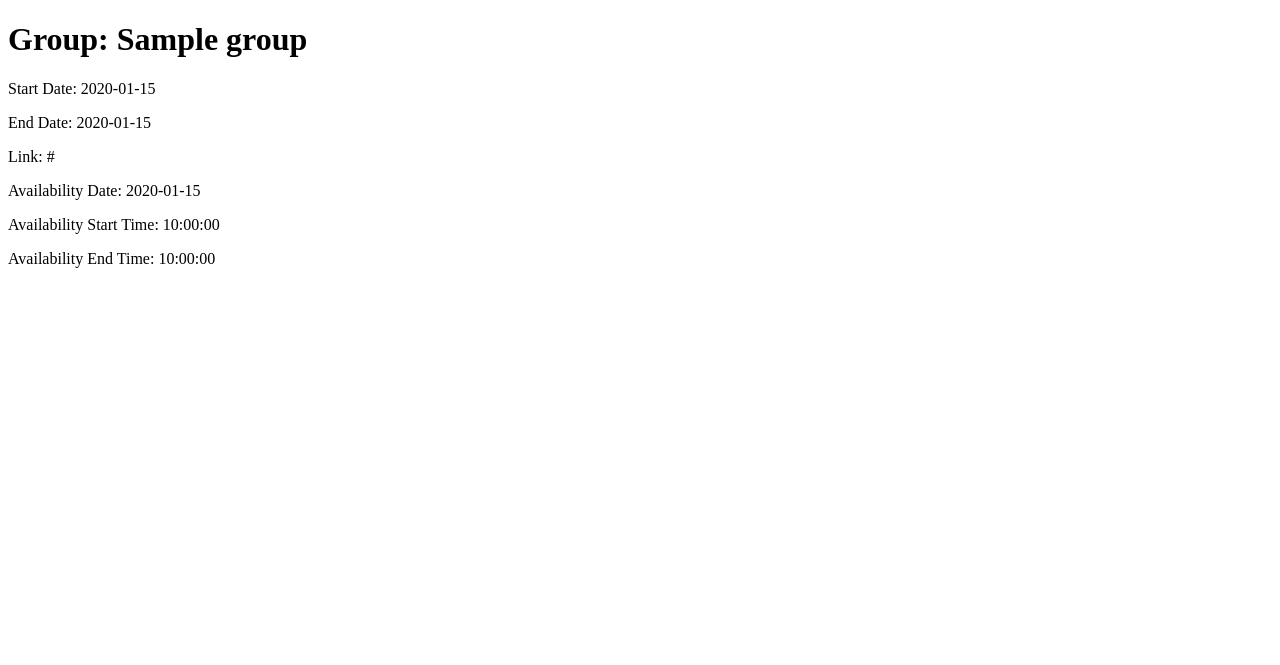
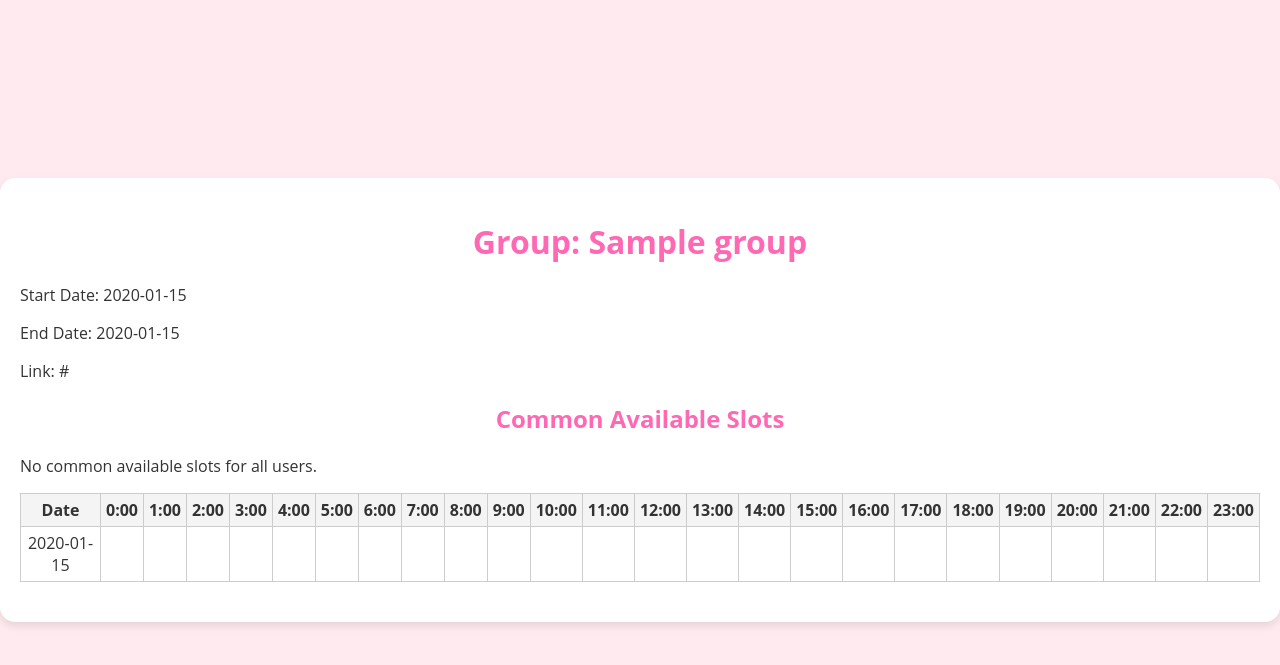
Before and after one commit to mahtab-hoorzad/SE-Class-Project, a Flask app: page /availability/1 in a window 1280 px wide. Shown: the top 665 px of the page. Run offline with Flask 3, Linux system fonts and the light colour scheme; tables that the repository leaves empty hold one stand-in row (values such as "Sample post").

Commit message:
availability route

```diff
--- a/app.py
+++ b/app.py
@@ -6,6 +6,8 @@ import uuid
 from email_validator import validate_email, EmailNotValidError
 from models import db
 from urllib.parse import urlparse, urljoin
+from collections import defaultdict
+
 
 app = Flask(__name__)
 app.config['SQLALCHEMY_DATABASE_URI'] = 'sqlite:///rendezvous.db'
@@ -149,12 +151,32 @@ def group_details(group_link):
             print("not validated")
     return render_template('group_details.html', group=group,form=form,user_id=user_id,dates=dates,hours=hours)
 
+def find_common_availability(freetimes):
+    time_slots = defaultdict(int)
+    for freetime in freetimes:
+        current_time = datetime.combine(freetime.freetime_date, freetime.freetime_start)
+        end_time = datetime.combine(freetime.freetime_date, freetime.freetime_end)
+        while current_time < end_time:
+            time_slots[current_time] += 1
+            current_time += timedelta(hours=1)
+
+    num_users = len(set(freetime.user_id for freetime in freetimes))
+    common_slots = [dt for dt, count in time_slots.items() if count == num_users]
+
+    return [dt.strftime('%Y-%m-%d %H:%M') for dt in common_slots]
+
+
 @app.route('/availability/<int:group_id>', methods=['GET','POST'])
 def availability(group_id):
-    group = Group.query.filter_by(id=group_id).first_or_404()
-    freetime = Freetime.query.filter_by(group_id=group_id).all()
-
-    return render_template('availability.html',group=group,freetime=freetime)
+    group = Group.query.get_or_404(group_id)
+    freetimes = Freetime.query.filter_by(group_id=group_id).all()
+    common_slots = find_common_availability(freetimes)
+    dates = [(group.start_date + timedelta(days=i)).strftime('%Y-%m-%d') for i in range((group.end_date - group.start_date).days + 1)]
+    hours = [f"{i}:00" for i in range(24)]
+    print("Common Slots:", common_slots)
+    print("Dates:", dates)
+    print("Hours:", hours)
+    return render_template('availability.html', group=group,common_slots=common_slots ,dates=dates ,hours=hours)
 
 if __name__ == '__main__':
     with app.app_context():
--- a/templates/availability.html
+++ b/templates/availability.html
@@ -4,19 +4,69 @@
     <meta charset="UTF-8">
     <meta name="viewport" content="width=device-width, initial-scale=1.0">
     <title>Group Availability</title>
+    <link rel="stylesheet" href="{{ url_for('static', filename='style.css') }}">
+    <style>
+        .common-available {
+            background-color: #a5d6a7;
+            border-radius: 0;
+        }
+        .availability-table {
+            width: 100%;
+            border-collapse: collapse;
+            margin-bottom: 20px;
+        }
+        .availability-table th, .availability-table td {
+            border: 1px solid #ccc;
+            padding: 5px;
+            text-align: center;
+        }
+        .availability-table th {
+            background-color: #f4f4f4;
+        }
+    </style>
 </head>
 <body>
-    <div>
+    <div class="container">
         <h1>Group: {{ group.group_name }}</h1>
         <p>Start Date: {{ group.start_date }}</p>
         <p>End Date: {{ group.end_date }}</p>
         <p>Link: {{ group.group_link }}</p>
 
-        {% for ft in freetime %}
-            <p>Availability Date: {{ ft.freetime_date}}</p>
-            <p>Availability Start Time: {{ ft.freetime_start}}</p>
-            <p>Availability End Time: {{ ft.freetime_end}}</p>
-        {% endfor %}
+        <h2>Common Available Slots</h2>
+        {% if common_slots %}
+            <ul>
+                {% for slot in common_slots %}
+                    {% set date, time = slot.split(' ') %}
+                    <li>{{ date }} at {{ time }}</li>
+                {% endfor %}
+            </ul>
+        {% else %}
+            <p>No common available slots for all users.</p>
+        {% endif %}
+
+            <table class="availability-table">
+                <thead>
+                    <tr>
+                        <th>Date</th>
+                        {% for hour in hours %}
+                            <th>{{ hour }}</th>
+                        {% endfor %}
+                    </tr>
+                </thead>
+                <tbody>
+                    {% for date in dates %}
+                        <tr>
+                            <td>{{ date }}</td>
+                            {% for hour in hours %}
+                                <td data-date="{{ date }}" data-time="{{ hour }}" class="{% if (date ~ ' ' ~ hour) in common_slots %}common-available{% endif %}">
+                                    <!-- <label for="{{ date }}-{{ hour }}">free</label> -->
+                                </td>
+                            {% endfor %}
+                        </tr>
+                    {% endfor %}
+                </tbody>
+            </table>
+
     </div>
 </body>
 </html>
--- a/templates/group_details.html
+++ b/templates/group_details.html
@@ -37,6 +37,7 @@
         label {
             color: white;
         }
+
         input[type="checkbox"]:checked + label {
             background-color: #a5d6a7;
             color: white;
@@ -53,7 +54,7 @@
         <h1>Group: {{ group.group_name }}</h1>
         <p>Start Date: {{ group.start_date }}</p>
         <p>End Date: {{ group.end_date }}</p>
-        <p>Link: {{ url_for('group_details', group_link=group.group_link )}}</p>
+        <p>Group Link: <a href="{{ url_for('group_details', group_link=group.group_link, _external=True) }}">{{ url_for('group_details', group_link=group.group_link, _external=True) }}</a></p>
 
         <h2>Select Availability</h2>
         <form method="POST" action="{{ url_for('group_details', group_link=group.group_link)  }}">
```
Also changed, not shown: 1 other file.
